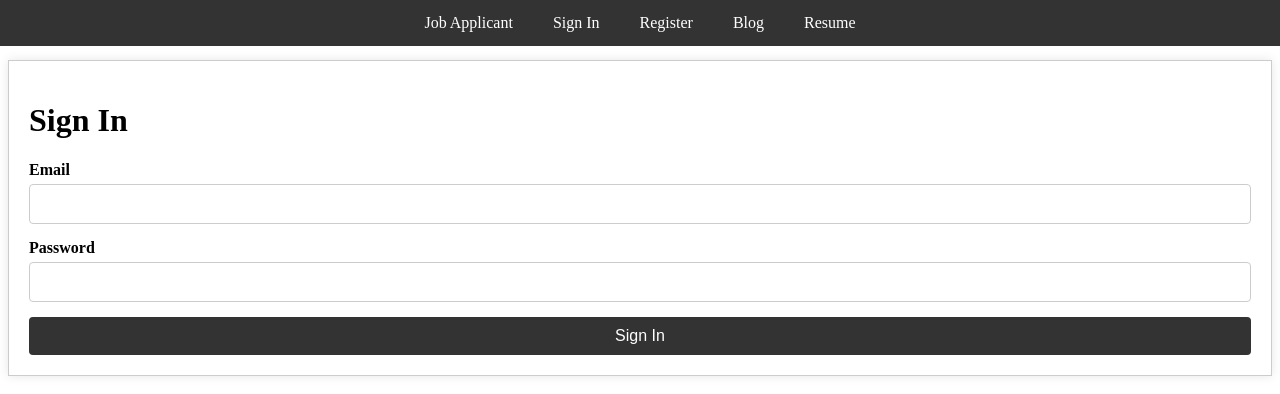
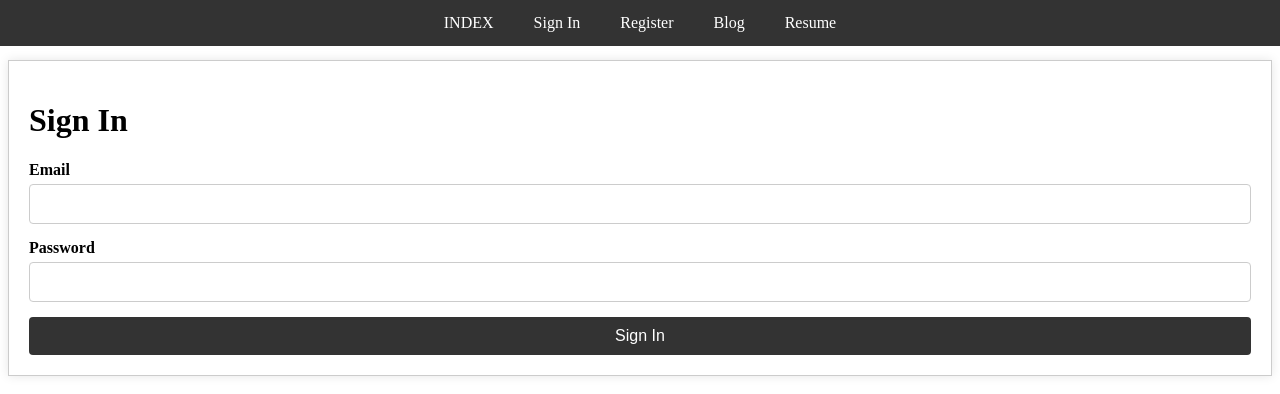
Before and after one commit to jatin010/crypto.io, a plain HTML site: page sign_in.html in a window 1280 px wide. Drawn offline with Linux system fonts and the light colour scheme.

Commit message:
Update sign_in.html

```diff
--- a/sign_in.html
+++ b/sign_in.html
@@ -9,7 +9,7 @@
 <body>
     <nav class="navbar">
         <ul>
-            <li><a href="index.html">Job Applicant</a></li>
+            <li><a href="index.html">INDEX</a></li>
             <li><a href="sign_in.html">Sign In</a></li>
             <li><a href="registration.html">Register</a></li>
             <li><a href="Blog.html">Blog</a></li>
```
